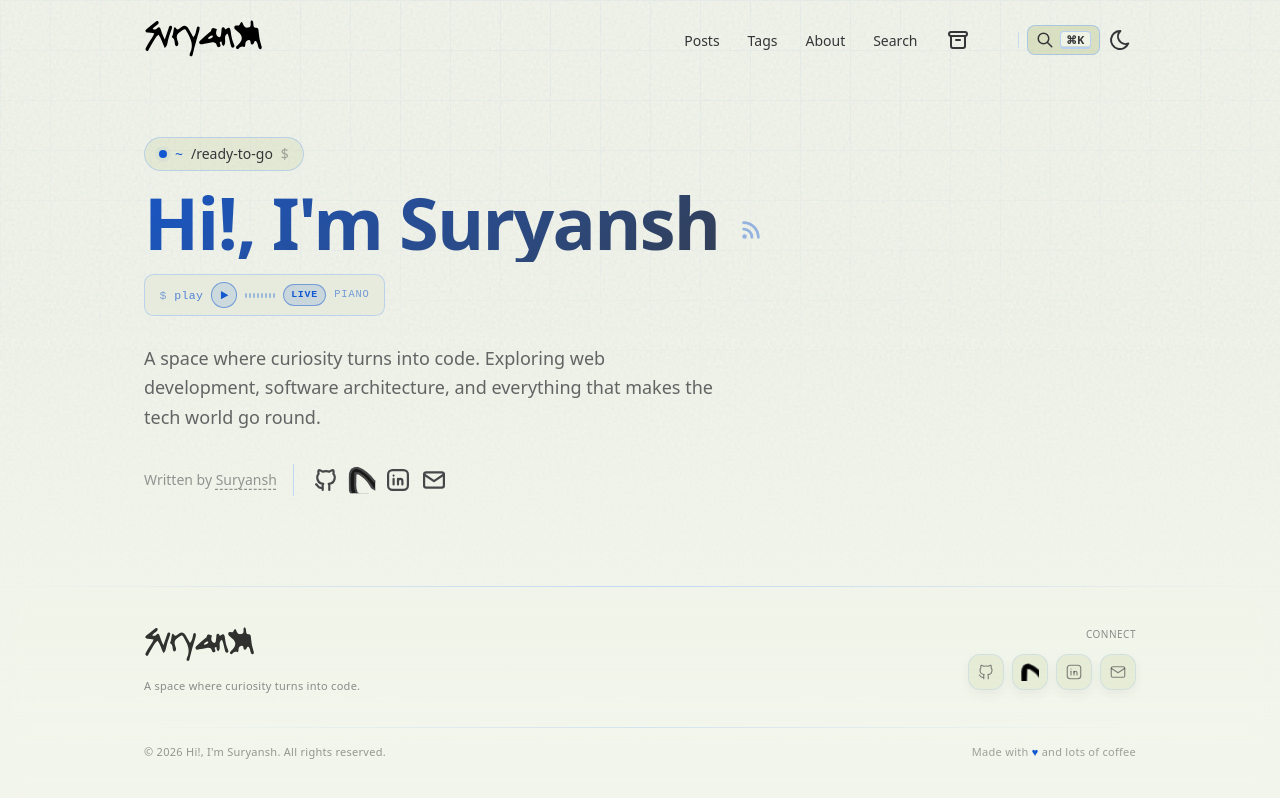
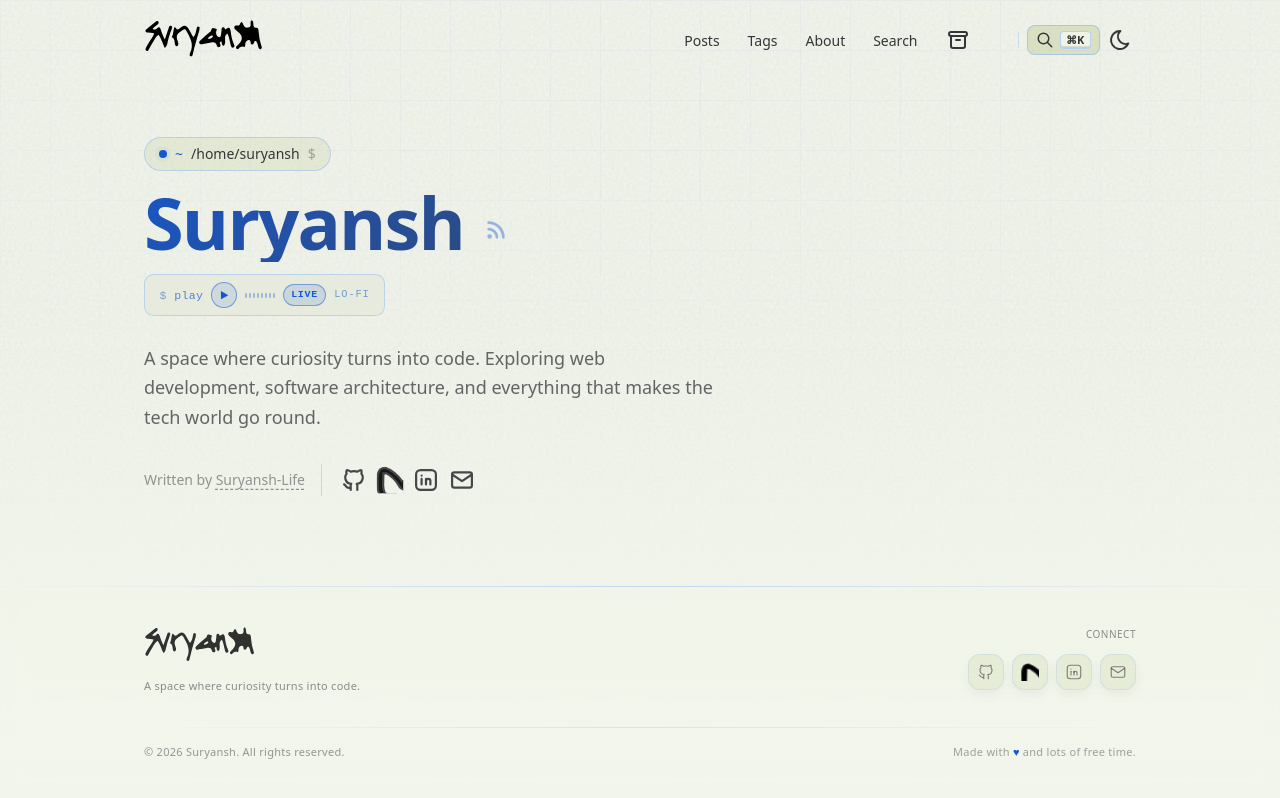
Before and after one commit to thatboringcoder/suryansh-life, an Astro site: page / in a window 1280 px wide. Built offline with nearby package versions, Linux system fonts and the light colour scheme; Astro itself is replaced by a stand-in of ours.

Commit message:
some changes

```diff
--- a/src/components/Footer.astro
+++ b/src/components/Footer.astro
@@ -98,7 +98,7 @@ const { noMarginTop = false, class: className, ...attrs } = Astro.props;
         {SITE.title}. All rights reserved.
       </p>
       <p class="font-cartograph text-[11px] tracking-wide text-foreground/45">
-        Made with <span class="text-accent">&#9829;</span> and lots of coffee
+        Made with <span class="text-accent">&#9829;</span> and lots of free time.
       </p>
     </div>
   </div>
--- a/src/config.ts
+++ b/src/config.ts
@@ -1,9 +1,9 @@
 export const SITE = {
   website: "https://suryansh.life/",
-  author: "Suryansh",
+  author: "Suryansh-Life",
   profile: "https://github.com/thatboringcoder",
-  desc: "A space where curiosity becomes code. Exploring web development, software architecture and everything that makes the tech world spin.",
-  title: "Hi!, I'm Suryansh",
+  desc: "My personal digital space where i share my work and thoughts.",
+  title: "Suryansh",
   ogImage: "ogimg.webp", // located in the public folder
   lightAndDarkMode: true,
   postPerIndex: 6,
@@ -15,7 +15,7 @@ export const SITE = {
   showBackButton: true, // show back button in post detail
   heroTerminalPrompt: {
     prefix: "~", // highlighted part on the left
-    path: "/ready-to-go", // central prompt text
+    path: "/home/suryansh", // central prompt text
     suffix: "$", // terminal symbol on the right
   },
   backdropEffects: {
@@ -35,9 +35,9 @@ export const SITE = {
     enabled: true, // show/hide intro player in home and compact player while navigating
     // src: path to file (relative to /public or absolute URL). Example: "/intro.mp3" or "https://example.com/stream"
     // src: "https://pixabay.com/music/solo-piano-piano-background-487020/",
-     src: "/audio/the_mountain-piano-background-487020.mp3",
+     src: "/audio/nastelbom-intro-intro-theme-513425.mp3",
     isStream: true, // true for radio/live stream URLs (example: https://fluxfm.streamabc.net/flx-chillhop-mp3-128-8581707)
-    label: "Piano", // display label in player
+    label: "Lo-FI", // display label in player
     duration: 30, // duration in seconds (used for local files, ignored on streams)
   },
 } as const;
```
Also changed, not shown: src/data/blog/Intro.md (+1 -0 lines), 2 other files.
